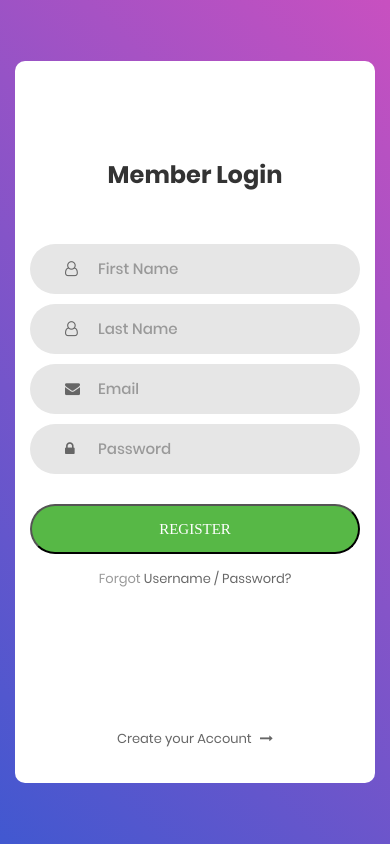
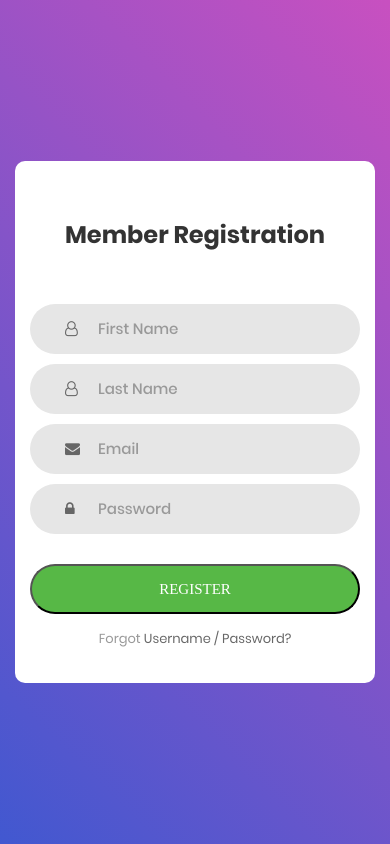
Before and after one commit to ivkraft/logintest, a website: page index.html in a window 390 px wide. Drawn offline with nearby package versions, Linux system fonts and the light colour scheme; a web font is replaced by a local one.

Commit message:
Fix aliments

```diff
--- a/css/main.css
+++ b/css/main.css
@@ -188,7 +188,7 @@ iframe {
   display: flex;
   flex-wrap: wrap;
   justify-content: space-between;
-  padding: 177px 130px 33px 95px;
+  padding: 60px 130px 33px 95px;
 }
 
 /*------------------------------------------------------------------
@@ -361,7 +361,7 @@ iframe {
 
 @media (max-width: 992px) {
   .wrap-login100 {
-    padding: 177px 90px 33px 85px;
+    padding: 60px 90px 33px 85px;
   }
 
   .login100-pic {
@@ -375,7 +375,7 @@ iframe {
 
 @media (max-width: 768px) {
   .wrap-login100 {
-    padding: 100px 80px 33px 80px;
+    padding: 60px 80px 33px 80px;
   }
 
   .login100-pic {
@@ -389,7 +389,7 @@ iframe {
 
 @media (max-width: 576px) {
   .wrap-login100 {
-    padding: 100px 15px 33px 15px;
+    padding: 60px 15px 33px 15px;
   }
 }
 
--- a/index.html
+++ b/index.html
@@ -32,7 +32,7 @@
 
 				<form class="login100-form validate-form">
 					<span class="login100-form-title">
-						Member Login
+						Member Registration
 					</span>
 
 					<div class="wrap-input100 validate-input" data-validate = "First Name!">
@@ -82,12 +82,6 @@
 						</a>
 					</div>
 
-					<div class="text-center p-t-136">
-						<a class="txt2" href="#">
-							Create your Account
-							<i class="fa fa-long-arrow-right m-l-5" aria-hidden="true"></i>
-						</a>
-					</div>
 				</form>
 			</div>
 		</div>
--- a/js/main.js
+++ b/js/main.js
@@ -29,8 +29,8 @@
 
         data.email = $("input[name=email]").val();
         data.password = $("input[name=pass]").val();
-        data.first_name = "test7";
-        data.last_name = "lasttest";
+        data.first_name = $("input[name=fname]").val();
+        data.last_name = $("input[name=lname]").val();
 
 
 
```
